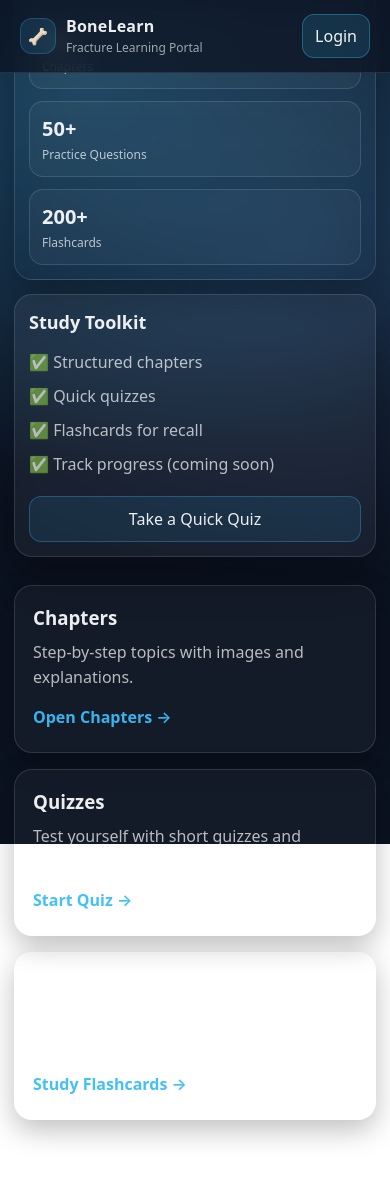
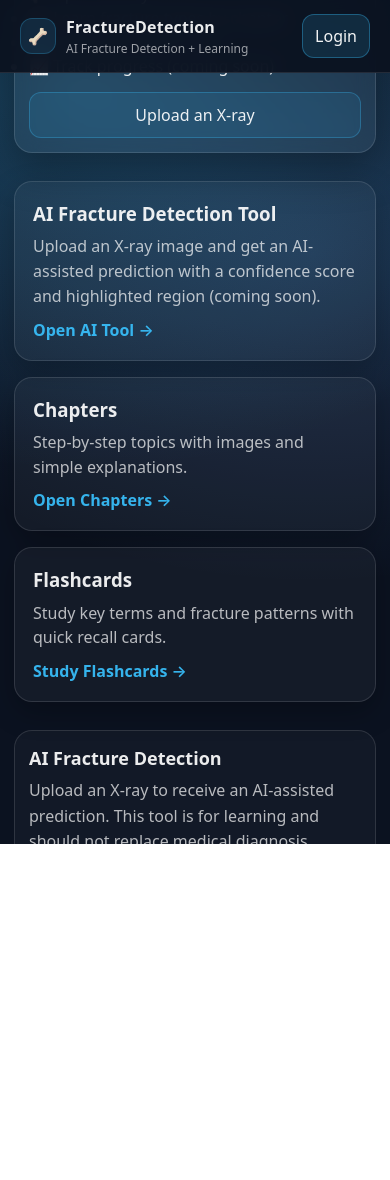
Before and after one commit to Jamalbah64/bone-fracture-learning-portal, a React (Vite) app in the folder client/react-app/: page / in a window 390 px wide. Shown: the top 1180 px of the page. After the commit the page ends 844 px from the top, so only its background shows below. Built offline with nearby package versions, Linux system fonts and the light colour scheme.

Commit message:
update css

```diff
--- a/client/react-app/src/App.css
+++ b/client/react-app/src/App.css
@@ -15,17 +15,16 @@
 
   --primary: #38bdf8;
   --primary-2: #60a5fa;
-
   --shadow: 0 16px 40px rgba(0, 0, 0, 0.35);
   --radius: 18px;
 
-  /* fluid spacing */
   --pad: clamp(14px, 3vw, 28px);
   --max: 1100px;
 }
 
 html,
 body {
+    overflow-x: hidden;
   height: 100%;
   width: 100%;
 }
@@ -37,29 +36,32 @@ body {
   background: radial-gradient(1000px 700px at 20% 10%, rgba(56, 189, 248, 0.25), transparent 55%),
               radial-gradient(900px 600px at 80% 30%, rgba(96, 165, 250, 0.18), transparent 55%),
               var(--bg);
-  overflow-x: hidden; /* prevents sideways scroll */
+  overflow-x: hidden;
 }
 
 #root {
   width: 100%;
 }
 
-/* A reusable responsive container */
 .container {
   width: min(var(--max), 100% - (var(--pad) * 2));
   margin-inline: auto;
 }
 
-/* ---------- Layout ---------- */
 .app {
   min-height: 100vh;
   display: flex;
   flex-direction: column;
+
 }
 
 /* ---------- Hero ---------- */
 .hero {
   padding: calc(var(--pad) + 10px) 0 var(--pad);
+  scroll-margin-top: var(--nav-h);
+}
+.hero {
+  margin-top: 250px; /* small breathing room under nav */
 }
 
 .hero-grid {
@@ -69,7 +71,6 @@ body {
   align-items: start;
 }
 
-/* Auto stack when screen gets small */
 @media (max-width: 900px) {
   .hero-grid {
     grid-template-columns: 1fr;
@@ -83,7 +84,7 @@ body {
   padding: var(--pad);
   box-shadow: var(--shadow);
   backdrop-filter: blur(10px);
-  min-width: 0; /* prevents overflow in grid */
+  min-width: 0;
 }
 
 .pill {
@@ -94,7 +95,6 @@ body {
   border-radius: 999px;
   background: rgba(56, 189, 248, 0.12);
   border: 1px solid rgba(56, 189, 248, 0.25);
-  color: rgba(255, 255, 255, 0.9);
   margin-bottom: 14px;
 }
 
@@ -136,10 +136,6 @@ body {
   background: var(--surface-2);
 }
 
-.btn:active {
-  transform: translateY(0px);
-}
-
 .btn-primary {
   border: 1px solid rgba(56, 189, 248, 0.35);
   background: linear-gradient(
@@ -160,7 +156,6 @@ body {
   background: transparent;
 }
 
-/* ---------- Stats ---------- */
 .stats {
   display: grid;
   gap: 12px;
@@ -191,7 +186,6 @@ body {
   margin-top: 2px;
 }
 
-/* ---------- Side Card ---------- */
 .hero-card {
   border: 1px solid var(--border);
   background: rgba(255, 255, 255, 0.05);
@@ -199,20 +193,7 @@ body {
   padding: var(--pad);
   box-shadow: var(--shadow);
   backdrop-filter: blur(10px);
-  min-width: 0; /* prevents overflow */
-}
-
-.hero-card h3 {
-  margin-bottom: 10px;
-  font-size: 18px;
-}
-
-.hero-card ul {
-  list-style: none;
-  display: grid;
-  gap: 10px;
-  color: var(--muted);
-  margin: 14px 0 6px;
+  min-width: 0;
 }
 
 /* ---------- Content ---------- */
@@ -227,7 +208,6 @@ body {
   grid-template-columns: repeat(3, minmax(0, 1fr));
 }
 
-/* This is the key: auto-resize cards */
 @media (max-width: 1000px) {
   .grid {
     grid-template-columns: repeat(2, minmax(0, 1fr));
@@ -255,14 +235,10 @@ body {
   background: rgba(255, 255, 255, 0.06);
 }
 
-.card h3 {
-  margin-bottom: 8px;
-}
-
 .card p {
   color: var(--muted);
   line-height: 1.55;
-  margin-bottom: 10px;
+  margin-top: 6px;
 }
 
 .link-btn {
@@ -271,16 +247,136 @@ body {
   color: rgba(56, 189, 248, 0.95);
   cursor: pointer;
   font-weight: 600;
-  padding: 6px 0;
+  padding: 10px 0 0;
 }
 
 .link-btn:hover {
   text-decoration: underline;
 }
 
+/* ---------- AI Section ---------- */
+.ai-section {
+  margin-top: 28px;
+  border: 1px solid var(--border);
+  background: rgba(255, 255, 255, 0.03);
+  border-radius: var(--radius);
+  padding: var(--pad);
+   padding-bottom: calc(var(--pad) + 20px); /* ✅ extra bottom space */
+}
+
+.ai-header h2 {
+  font-size: clamp(18px, 2.2vw, 26px);
+  margin-bottom: 6px;
+}
+
+.ai-header p {
+  color: var(--muted);
+  line-height: 1.6;
+  max-width: 75ch;
+}
+
+.ai-grid {
+  margin-top: 16px;
+  display: grid;
+  gap: 16px;
+  grid-template-columns: 1fr 1fr;
+}
+
+@media (max-width: 900px) {
+  .ai-grid {
+    grid-template-columns: 1fr;
+  }
+}
+
+.ai-card {
+  border: 1px solid var(--border);
+  background: rgba(255, 255, 255, 0.04);
+  border-radius: var(--radius);
+  padding: 18px;
+  min-width: 0;
+}
+
+.muted {
+  color: var(--muted);
+  margin-top: 6px;
+}
+
+.upload-box {
+  margin-top: 14px;
+  border: 1px dashed rgba(255, 255, 255, 0.22);
+  border-radius: 16px;
+  padding: 16px;
+  display: grid;
+  gap: 10px;
+  align-items: center;
+}
+
+.upload-icon {
+  font-size: 22px;
+}
+
+.upload-title {
+  font-weight: 700;
+}
+
+.upload-sub {
+  color: var(--muted);
+  font-size: 13px;
+  margin-top: 3px;
+}
+
+.ai-actions {
+  margin-top: 14px;
+  display: flex;
+  gap: 10px;
+  flex-wrap: wrap;
+}
+
+.result-box {
+  margin-top: 14px;
+  border: 1px solid var(--border);
+  border-radius: 16px;
+  padding: 14px;
+  background: rgba(0, 0, 0, 0.12);
+}
+
+.result-row {
+  display: flex;
+  justify-content: space-between;
+  gap: 12px;
+  padding: 10px 0;
+  border-bottom: 1px solid rgba(255, 255, 255, 0.10);
+}
+
+.result-row:last-child {
+  border-bottom: none;
+}
+
+.label {
+  color: rgba(255, 255, 255, 0.70);
+}
+
+.value {
+  font-weight: 700;
+}
+
+.disclaimer {
+  margin-top: 12px;
+  font-size: 13px;
+  color: rgba(255, 255, 255, 0.72);
+  border-left: 3px solid rgba(56, 189, 248, 0.55);
+  padding-left: 10px;
+}
+
+.hint {
+  margin-top: 14px;
+  font-size: 13px;
+  color: rgba(255, 255, 255, 0.62);
+}
+
 /* ---------- Footer ---------- */
 .footer {
-  padding: var(--pad) 0 calc(var(--pad) + 10px);
+  padding: calc(var(--pad) + 10px) 0 calc(var(--pad) + 30px);
   color: rgba(255, 255, 255, 0.55);
   font-size: 13px;
 }
--- a/client/react-app/src/App.jsx
+++ b/client/react-app/src/App.jsx
@@ -6,74 +6,150 @@ function App() {
     <div className="app">
       <NavBar />
 
+      {/* HERO */}
       <header className="hero">
         <div className="container hero-grid">
           <div className="hero-content">
-            <span className="pill">Medical Learning Portal</span>
+            <span className="pill">AI + Medical Learning</span>
             <h1>Bone Fracture Learning Portal</h1>
             <p>
-              Learn fracture types, anatomy, and diagnosis with chapters, quizzes,
-              and flashcards designed to help you study faster.
+              Learn fracture anatomy and patterns with flashcards and chapters —
+              and use our AI tool to upload X-rays for fracture detection
+              (educational use).
             </p>
 
             <div className="hero-actions">
-              <button className="btn btn-primary">Start Learning</button>
+              <button className="btn btn-primary">Try AI Tool</button>
               <button className="btn btn-ghost">Browse Chapters</button>
             </div>
 
             <div className="stats">
               <div className="stat">
-                <div className="stat-number">12+</div>
-                <div className="stat-label">Chapters</div>
-              </div>
-              <div className="stat">
-                <div className="stat-number">50+</div>
-                <div className="stat-label">Practice Questions</div>
+                <div className="stat-number">AI</div>
+                <div className="stat-label">Fracture Detection</div>
               </div>
               <div className="stat">
                 <div className="stat-number">200+</div>
                 <div className="stat-label">Flashcards</div>
               </div>
+              <div className="stat">
+                <div className="stat-number">12+</div>
+                <div className="stat-label">Chapters</div>
+              </div>
             </div>
           </div>
 
           <div className="hero-card">
-            <h3>Study Toolkit</h3>
+            <h3>What you can do</h3>
             <ul>
-              <li>✅ Structured chapters</li>
-              <li>✅ Quick quizzes</li>
-              <li>✅ Flashcards for recall</li>
-              <li>✅ Track progress (coming soon)</li>
+              <li>🦴 Upload X-rays for AI detection</li>
+              <li>📚 Learn fracture types by chapter</li>
+              <li>🧠 Study with flashcards</li>
+              <li>📈 Track progress (coming soon)</li>
             </ul>
-            <button className="btn btn-secondary">Take a Quick Quiz</button>
+            <button className="btn btn-secondary">Upload an X-ray</button>
           </div>
         </div>
       </header>
 
+      {/* MAIN */}
       <main className="content">
         <div className="container">
+          {/* FEATURE CARDS */}
           <section className="grid">
             <div className="card">
+              <h3>AI Fracture Detection Tool</h3>
+              <p>
+                Upload an X-ray image and get an AI-assisted prediction with a
+                confidence score and highlighted region (coming soon).
+              </p>
+              <button className="link-btn">Open AI Tool →</button>
+            </div>
+
+            <div className="card">
               <h3>Chapters</h3>
-              <p>Step-by-step topics with images and explanations.</p>
+              <p>Step-by-step topics with images and simple explanations.</p>
               <button className="link-btn">Open Chapters →</button>
             </div>
 
             <div className="card">
-              <h3>Quizzes</h3>
-              <p>Test yourself with short quizzes and instant feedback.</p>
-              <button className="link-btn">Start Quiz →</button>
+              <h3>Flashcards</h3>
+              <p>Study key terms and fracture patterns with quick recall cards.</p>
+              <button className="link-btn">Study Flashcards →</button>
+            </div>
+          </section>
+
+          {/* AI TOOL SECTION */}
+          <section className="ai-section">
+            <div className="ai-header">
+              <h2>AI Fracture Detection</h2>
+              <p>
+                Upload an X-ray to receive an AI-assisted prediction. This tool
+                is for learning and should not replace medical diagnosis.
+              </p>
             </div>
 
-            <div className="card">
-              <h3>Flashcards</h3>
-              <p>Memorize key terms and fracture patterns quickly.</p>
-              <button className="link-btn">Study Flashcards →</button>
+            <div className="ai-grid">
+              {/* Upload Card */}
+              <div className="ai-card">
+                <h3>Upload X-ray</h3>
+                <p className="muted">
+                  Supported: JPG, PNG. (DICOM later if you want.)
+                </p>
+
+                <div className="upload-box">
+                  <div className="upload-icon">⬆️</div>
+                  <div className="upload-text">
+                    <div className="upload-title">Drag & drop your image</div>
+                    <div className="upload-sub">or click to choose a file</div>
+                  </div>
+                  <button className="btn btn-primary">Choose File</button>
+                </div>
+
+                <div className="ai-actions">
+                  <button className="btn btn-primary">Run Detection</button>
+                  <button className="btn btn-ghost">Clear</button>
+                </div>
+
+                <div className="disclaimer">
+                  <strong>Note:</strong> Educational tool only — always consult a
+                  healthcare professional.
+                </div>
+              </div>
+
+              {/* Results Card */}
+              <div className="ai-card">
+                <h3>Results</h3>
+                <p className="muted">
+                  After you run detection, results will show here.
+                </p>
+
+                <div className="result-box">
+                  <div className="result-row">
+                    <span className="label">Prediction</span>
+                    <span className="value">—</span>
+                  </div>
+                  <div className="result-row">
+                    <span className="label">Confidence</span>
+                    <span className="value">—</span>
+                  </div>
+                  <div className="result-row">
+                    <span className="label">Region Highlight</span>
+                    <span className="value">—</span>
+                  </div>
+                </div>
+
+                <div className="hint">
+                  Later we can connect this to your backend AI model (Python /
+                  Flask/FastAPI or Node + Python service).
+                </div>
+              </div>
             </div>
           </section>
         </div>
       </main>
 
+      {/* FOOTER */}
       <footer className="footer">
         <div className="container">
           <p>© {new Date().getFullYear()} Bone Fracture Learning Portal</p>
--- a/client/react-app/src/components/NavBar.css
+++ b/client/react-app/src/components/NavBar.css
@@ -1,10 +1,15 @@
+:root {
+  --nav-h: 72px;
+}
+
+
 .nav {
   position: sticky;
   top: 0;
-  z-index: 50;
+  z-index: 1000;
+  background: rgba(11, 18, 32, 0.95);
+  backdrop-filter: blur(10px);
   border-bottom: 1px solid rgba(255, 255, 255, 0.10);
-  background: rgba(11, 18, 32, 0.75);
-  backdrop-filter: blur(10px);
 }
 
 .nav-inner {
@@ -15,6 +20,7 @@
   align-items: center;
   justify-content: space-between;
   gap: 14px;
+  flex-wrap: wrap;
 }
 
 .brand {
--- a/client/react-app/src/components/NavBar.jsx
+++ b/client/react-app/src/components/NavBar.jsx
@@ -8,14 +8,14 @@ function NavBar() {
         <div className="brand">
           <div className="brand-mark">🦴</div>
           <div className="brand-text">
-            <div className="brand-name">BoneLearn</div>
-            <div className="brand-sub">Fracture Learning Portal</div>
+            <div className="brand-name">FractureDetection</div>
+            <div className="brand-sub">AI Fracture Detection + Learning</div>
           </div>
         </div>
 
         <ul className="nav-links">
-          <li className="nav-link">Chapters</li>
-          <li className="nav-link">Quizzes</li>
+          <li className="nav-link">AI Tool</li>
+          <li className="nav-link">Learning Portal</li>
           <li className="nav-link">Flashcards</li>
         </ul>
 
```
